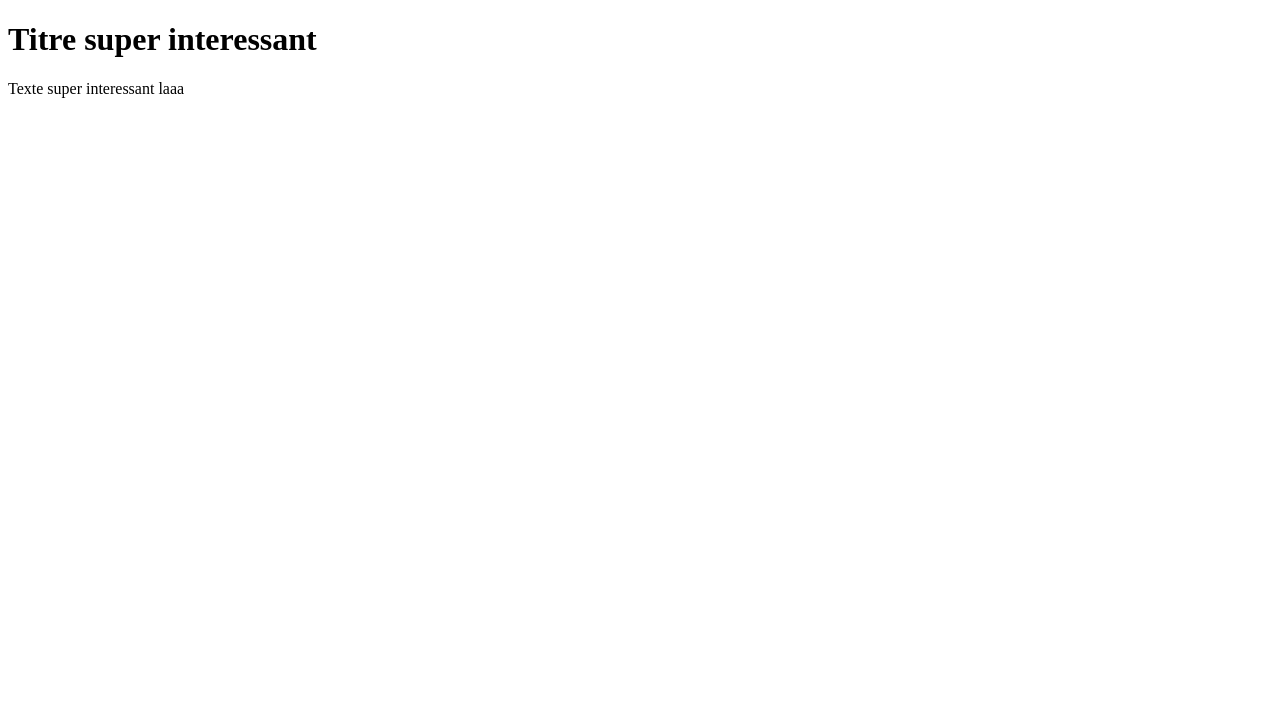
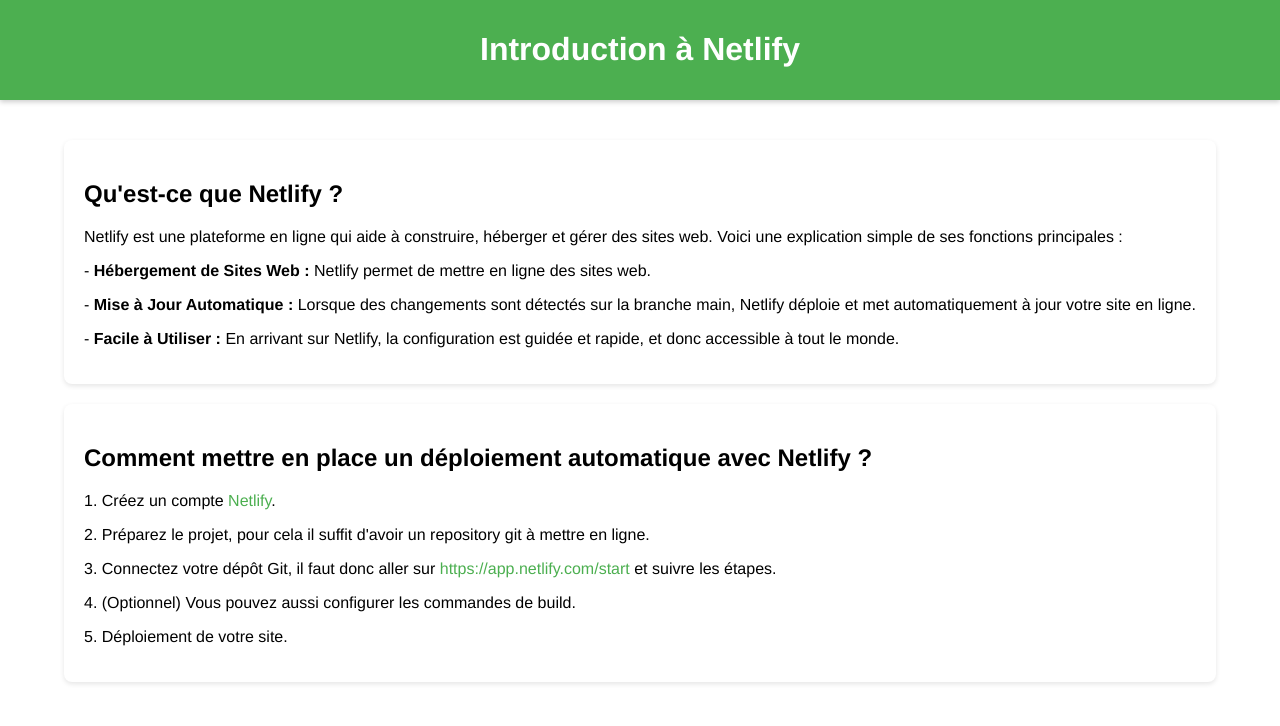
Before and after one commit to ad-tr/Presentation_git, a plain HTML site: page index.html in a window 1280 px wide. Drawn offline with Linux system fonts and the light colour scheme.

Commit message:
modifications du contenu et ajout style.css

```diff
--- a/index.html
+++ b/index.html
@@ -3,10 +3,32 @@
 <head>
     <meta charset="UTF-8">
     <meta name="viewport" content="width=device-width, initial-scale=1.0">
-    <title>Presntation Git</title>
+    <title>Introduction à Netlify</title>
+    <link rel="stylesheet" href="style.css">
 </head>
 <body>
-    <h1>Titre super interessant</h1>
-    <p>Texte super interessant laaa</p>
+    <div class="header">
+        <h1>Introduction à Netlify</h1>
+    </div>
+
+    <div class="container">
+        <div class="box">
+            <h2>Qu'est-ce que Netlify ?</h2>
+            <p>Netlify est une plateforme en ligne qui aide à construire, héberger et gérer des sites web. Voici une explication simple de ses fonctions principales :</p>
+
+            <p>- <b>Hébergement de Sites Web :</b> Netlify permet de mettre en ligne des sites web.</p>
+            <p>- <b>Mise à Jour Automatique :</b> Lorsque des changements sont détectés sur la branche main, Netlify déploie et met automatiquement à jour votre site en ligne.</p>
+            <p>- <b>Facile à Utiliser :</b> En arrivant sur Netlify, la configuration est guidée et rapide, et donc accessible à tout le monde.</p>
+        </div>
+
+        <div class="box">
+            <h2>Comment mettre en place un déploiement automatique avec Netlify ?</h2>
+            <p>1. Créez un compte <a target="_blank" href="https://www.netlify.com/">Netlify</a>.</p>
+            <p>2. Préparez le projet, pour cela il suffit d'avoir un repository git à mettre en ligne.</p>
+            <p>3. Connectez votre dépôt Git, il faut donc aller sur <a target="_blank" href="https://app.netlify.com/start">https://app.netlify.com/start</a> et suivre les étapes.</p>
+            <p>4. (Optionnel) Vous pouvez aussi configurer les commandes de build.</p>
+            <p>5. Déploiement de votre site.</p>
+        </div>
+    </div>
 </body>
 </html>
--- /dev/null
+++ b/style.css
@@ -0,0 +1,50 @@
+/* CSS global */
+body, html {
+    margin: 0;
+    padding: 0;
+    font-family: 'Helvetica Neue', Helvetica, Arial, sans-serif;
+}
+
+/* Bandeau en haut */
+.header {
+    background-color: #4CAF50; /* Couleur verte */
+    color: white;
+    padding: 10px 0;
+    text-align: center;
+    width: 100%;
+    box-shadow: 0 2px 5px rgba(0,0,0,0.2); /* Ombre légère pour le relief */
+}
+
+/* Style général des conteneurs */
+.container {
+    padding: 20px;
+    margin: 20px auto;
+    width: 90%;
+    max-width: 1200px; /* Largeur maximale pour les grands écrans */
+}
+
+/* Style des blocs de texte */
+.box {
+    background-color: white;
+    border-radius: 8px; /* Bords arrondis */
+    padding: 20px;
+    margin-bottom: 20px;
+    box-shadow: 0 2px 5px rgba(0,0,0,0.1); /* Ombre pour donner de la profondeur */
+}
+
+/* Petits ajustements pour les liens */
+a {
+    color: #4CAF50;
+    text-decoration: none;
+}
+
+a:hover {
+    text-decoration: underline;
+}
+
+/* Média queries pour le responsive design */
+@media (max-width: 768px) {
+    .container {
+        width: 95%;
+    }
+}
```
